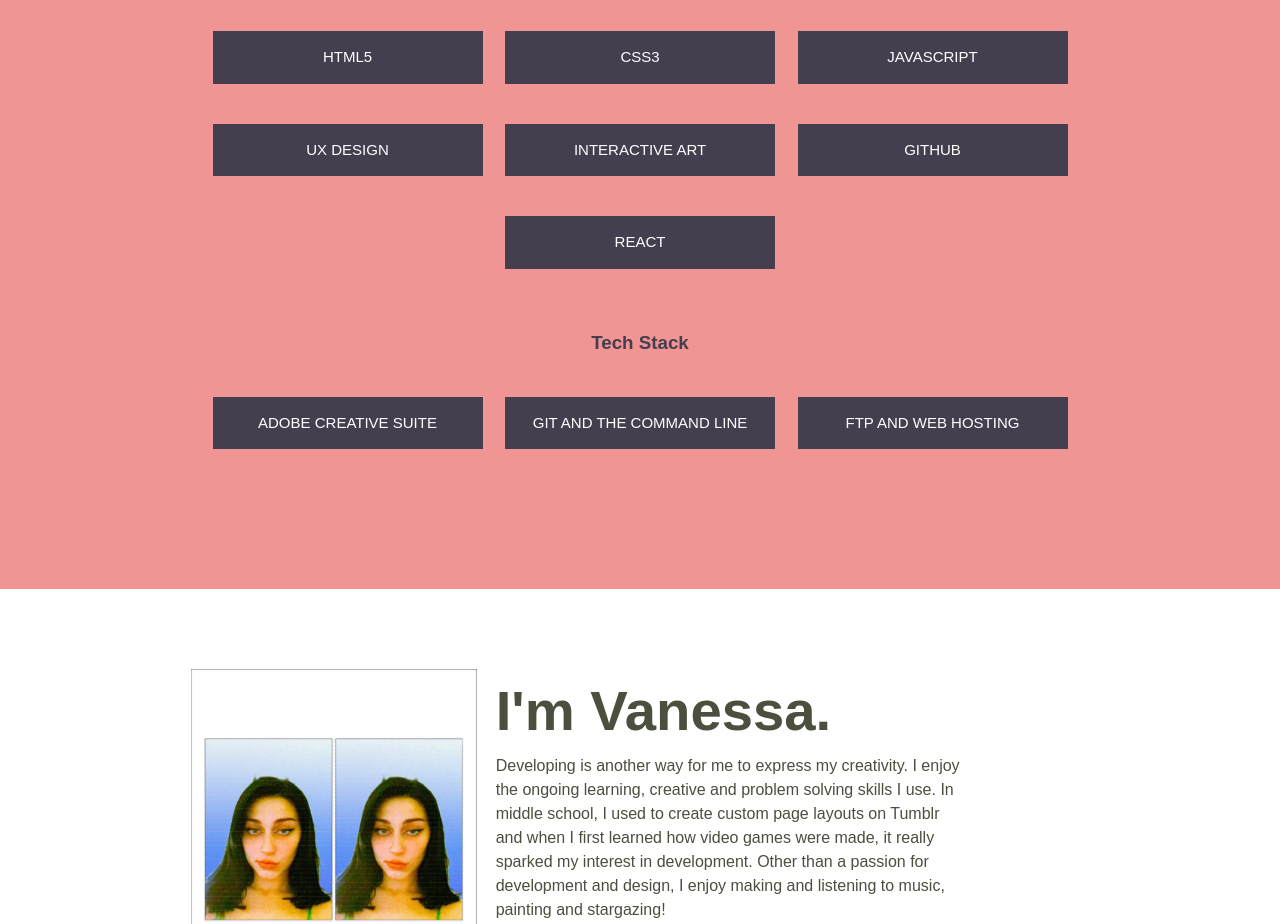
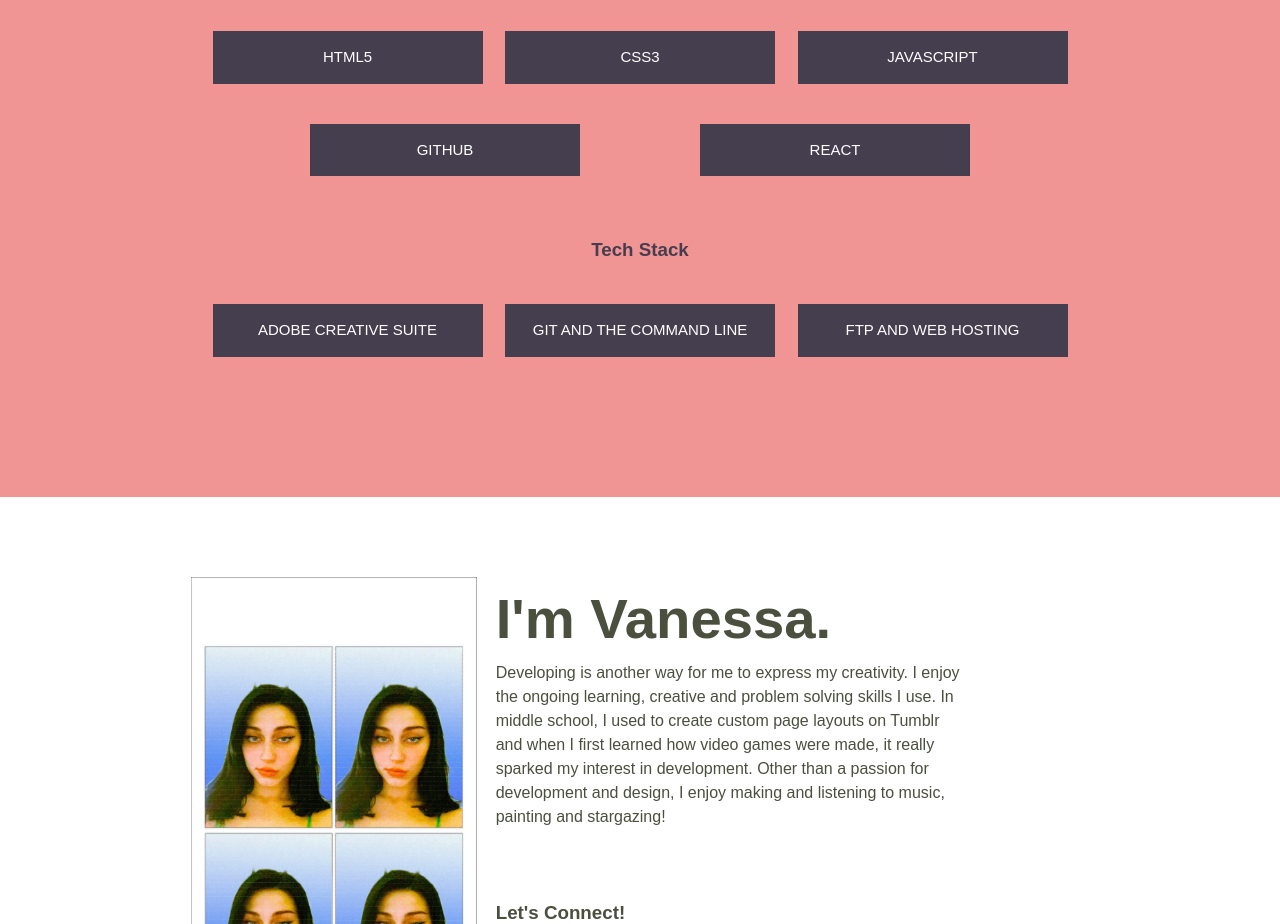
Before and after one commit to n4ss8/PortfolioWebsite, a website built with Parcel: page index.html in a window 1280 px wide. Shown: the part 3200-4124 px from the top of the page. Built offline with nearby package versions, Linux system fonts and the light colour scheme.

```diff
--- a/index.html
+++ b/index.html
@@ -169,8 +169,6 @@
       <p class="skill">HTML5</p>
       <p class="skill">CSS3</p>
       <p class="skill">JavaScript</p>
-      <p class="skill">UX design</p>
-      <p class="skill">Interactive Art</p>
       <p class="skill">Github</p>
       <p class="skill">React</p>
     </div>
```
